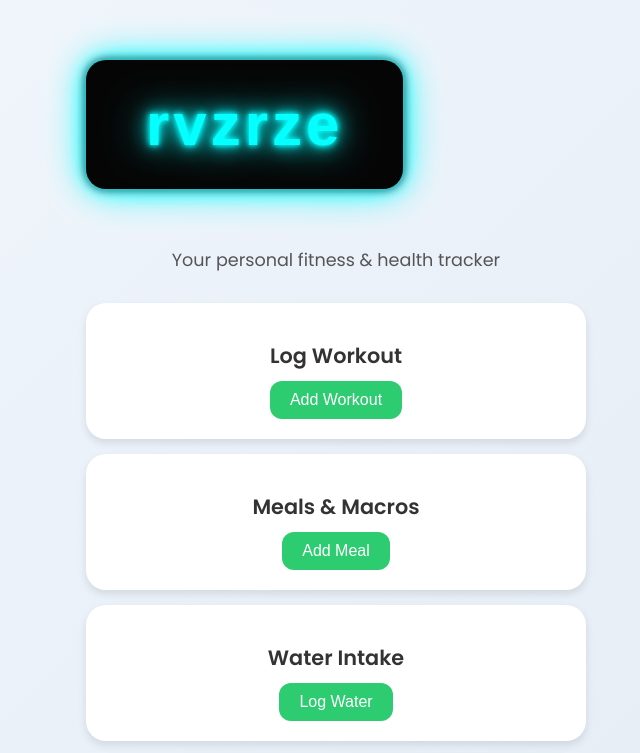
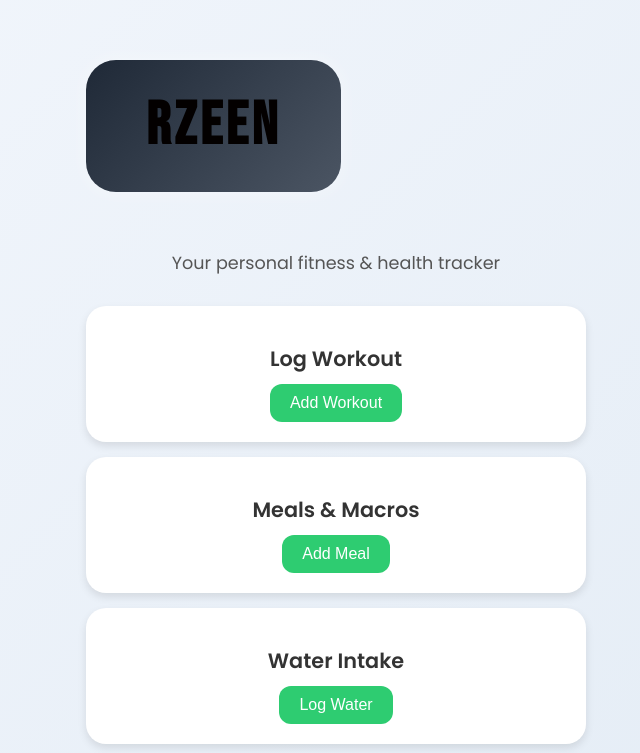
Before and after one commit to 33xraz/rvzrze, a plain HTML site: page index.html in a window 1280 px wide. Shown: the top 753 px of the page, without its empty margins (304-944 px from the left). Drawn offline with Linux system fonts and the light colour scheme.

Commit message:
Initial commit

```diff
--- a/index.html
+++ b/index.html
@@ -17,8 +17,8 @@
 
 <body>
     <div class="app">
-        <div class="title-box neon">
-            <h1>rvzrze</h1>
+        <div class="title-box">
+            <h1>rzeen</h1>
           </div>
 
 
```
